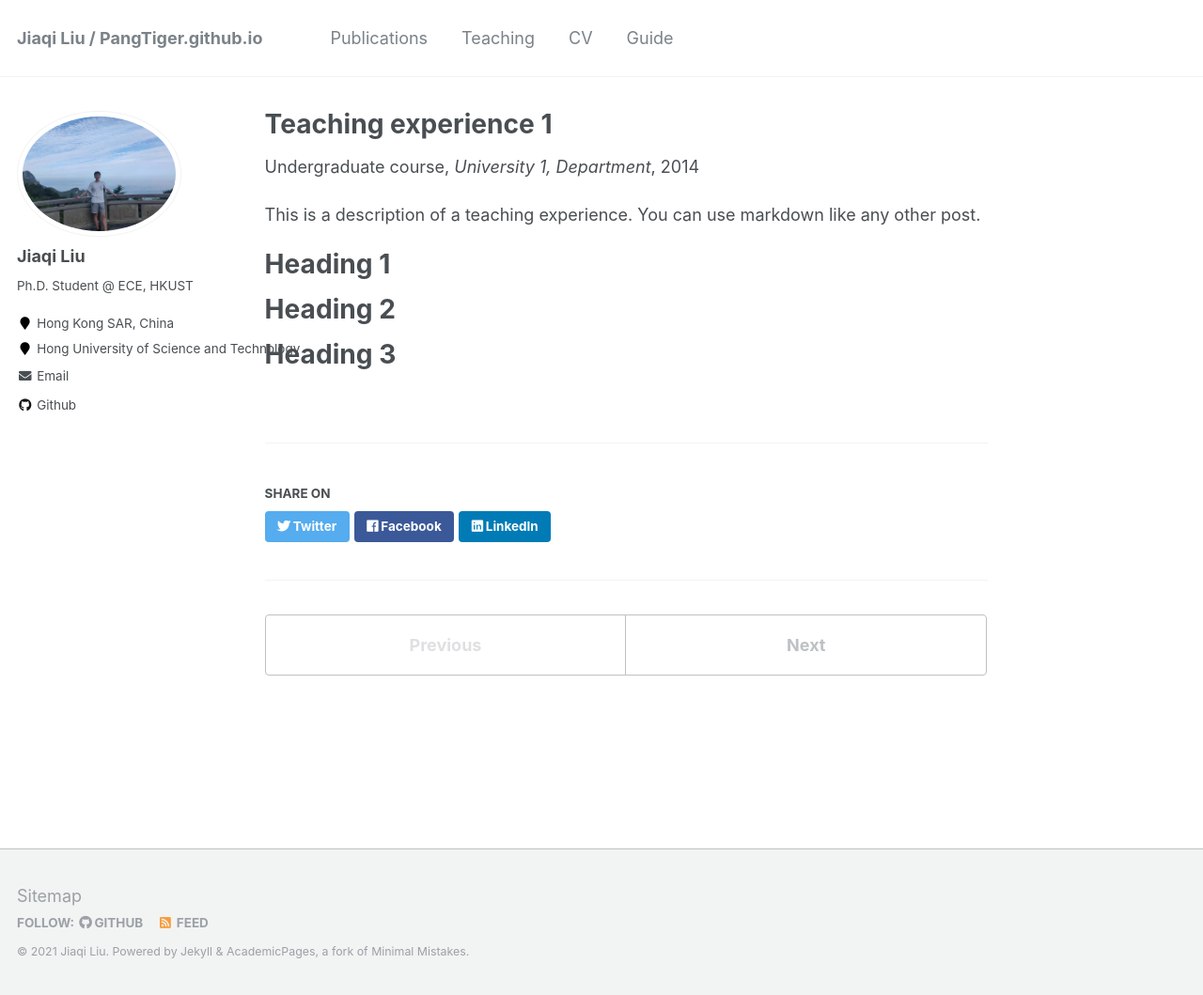
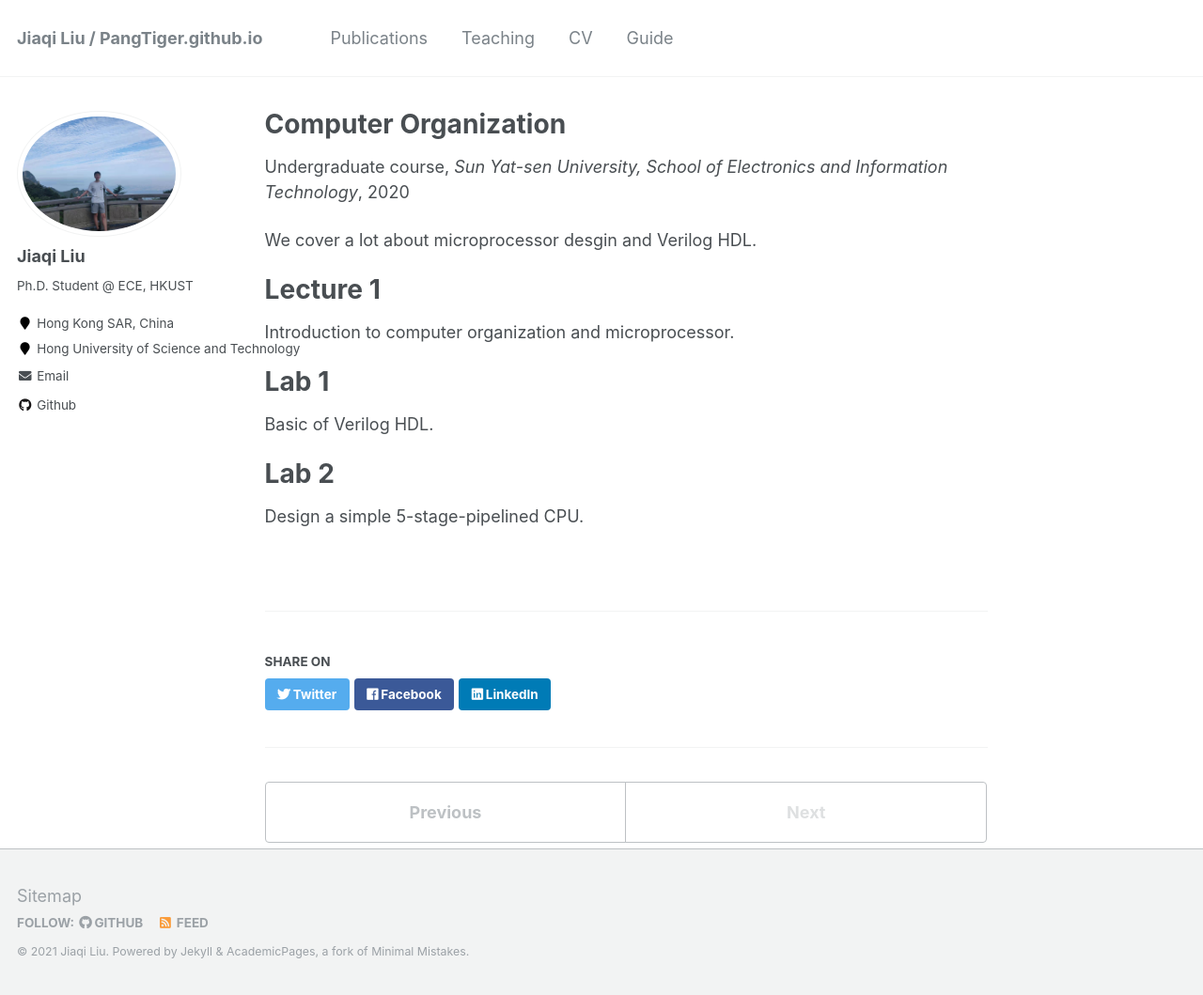
Before and after one commit to PangTiger/Rickrick.github.io, a Jekyll site: the page built from _teaching/2014-spring-teaching-1.md, in a window 1280 px wide and 1059 px high. Shown: the whole window at 94% size. Built offline with Jekyll 4.4.1, drawn with Linux system fonts in a browser that asks for light colours.

Commit message:
Update 2014-spring-teaching-1.md

```diff
--- a/_teaching/2014-spring-teaching-1.md
+++ b/_teaching/2014-spring-teaching-1.md
@@ -1,20 +1,23 @@
 ---
-title: "Teaching experience 1"
+title: "Computer Organization"
 collection: teaching
 type: "Undergraduate course"
 permalink: /teaching/2014-spring-teaching-1
-venue: "University 1, Department"
-date: 2014-01-01
-location: "City, Country"
+venue: "Sun Yat-sen University, School of Electronics and Information Technology"
+date: 2020-09-01
+location: "Guangzhou, China"
 ---
 
-This is a description of a teaching experience. You can use markdown like any other post.
+We cover a lot about microprocessor desgin and Verilog HDL.
 
-Heading 1
+Lecture 1
 ======
+Introduction to computer organization and microprocessor.
 
-Heading 2
+Lab 1
 ======
+Basic of Verilog HDL.
 
-Heading 3
+Lab 2
 ======
+Design a simple 5-stage-pipelined CPU.
```
